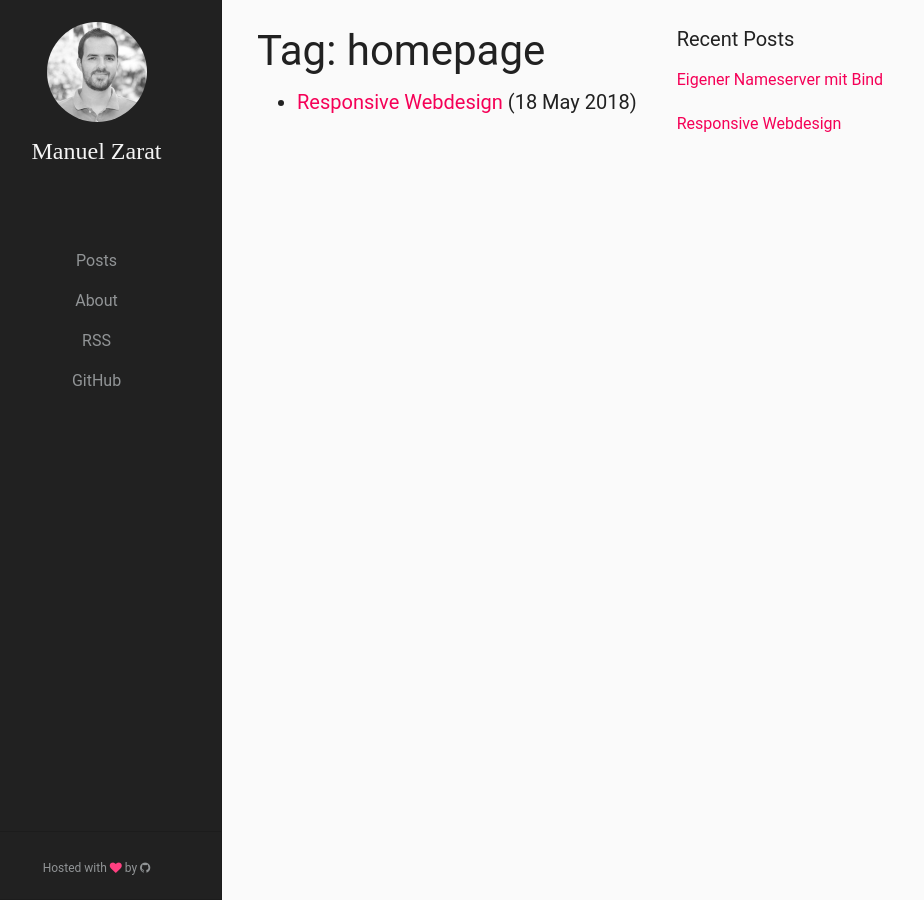
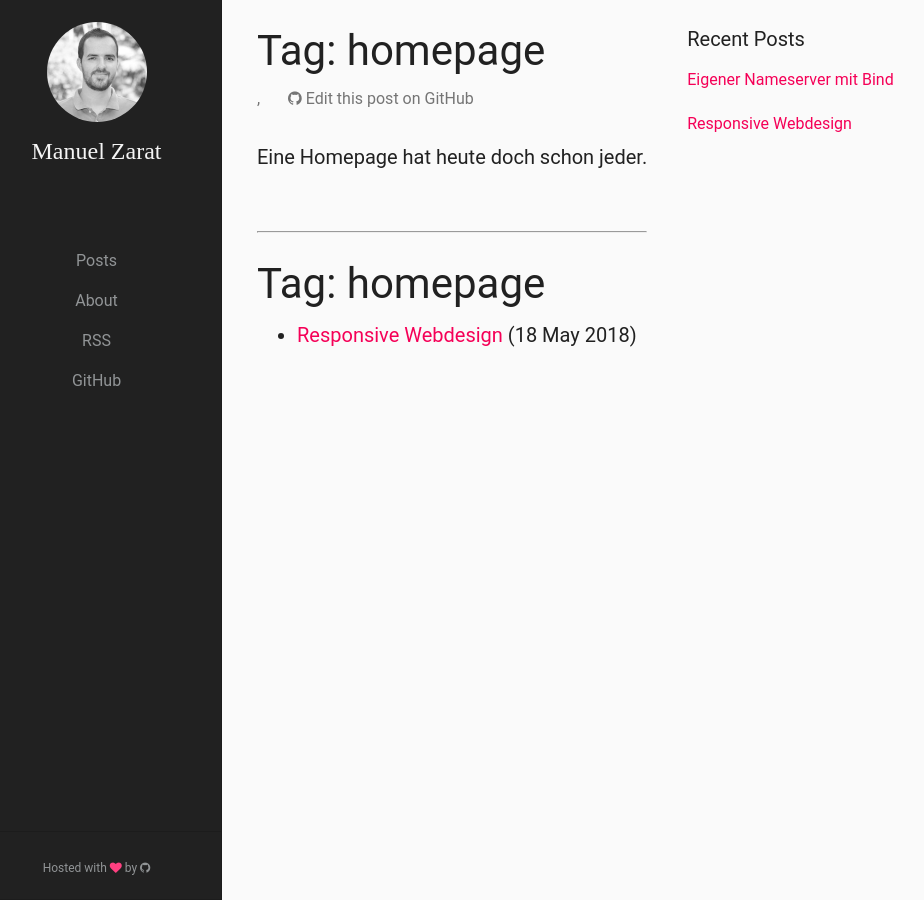
Before and after one commit to mbrain/zarat.github.io, a Jekyll site: the page built from tag/homepage.markdown, in a window 1280 px wide. Shown: the whole page, without its empty margins (28-952 px from the left). Built offline with Jekyll 4.4.1, drawn with Linux system fonts in a browser that asks for light colours.

Commit message:
Update tagpage.html

```diff
--- a/_layouts/tagpage.html
+++ b/_layouts/tagpage.html
@@ -1,6 +1,74 @@
 ---
 layout: default
 ---
+
+<section id="post">
+
+  <article class="post">
+
+    <h1 class="post-title">
+      <a>{{ page.title }}</a>
+    </h1>
+    <!-- title -->
+
+    <div class="post-meta">
+      <ul class="list-inline">
+        <li>
+            {{ page.date | date: "%B" }}
+            {{ page.date | date: "%d" }},
+            {{ page.date | date: "%Y" }}
+        </li>
+        <li>
+          {% if site.share.disqus %}
+          <a href="{{ site.url }}{{ page.url }}/#disqus_thread" data-disqus-identifier="{{ page.path }}"></a>
+          {% endif %}
+        </li>
+        <li>
+          <a href="//github.com/{{ site.github_username }}/{{ site.github_username }}.github.io/edit/master/{{ page.path }}" target="_blank"><i class="fa fa-github"></i>&nbsp;Edit this post on GitHub</a>
+        </li>
+      </ul>
+    </div>
+    <!-- meta -->
+
+    <section class="post-content">
+      {{ content }}
+    </section>
+    <!-- content -->
+
+    {% if site.share.twitter or site.share.facebook or site.share.google_plus or site.share.linkedin %}
+      {% assign isPage = true %}
+      {% include share.html %}
+    {% endif %}
+    <!-- share -->
+
+    <footer class="post-footer">
+      {% if site.share.disqus %}
+      <div id="disqus_thread"></div>
+      {% endif %}
+    </footer>
+
+  </article>
+
+</section>
+
+{% if site.share.disqus %}
+<script type="text/javascript">
+  // Disqus widget
+  var disqus_identifier = '{{ page.path }}',
+    disqus_shortname = '{{ site.disqus_username }}',
+    disqus_title = '{{ page.title }}',
+    disqus_url = '{{ page.url | prepend: site.url }}';
+  (function() {
+    var dsq = document.createElement('script');
+    dsq.type = 'text/javascript';
+    dsq.async = true;
+    dsq.src = '//' + disqus_shortname + '.disqus.com/embed.js';
+    ( document.getElementsByTagName('head')[ 0 ] || document.getElementsByTagName('body')[ 0 ] ).appendChild( dsq );
+  })();
+</script>
+{% endif %}
+
+<hr>
 
 <div class="post">
 
```
